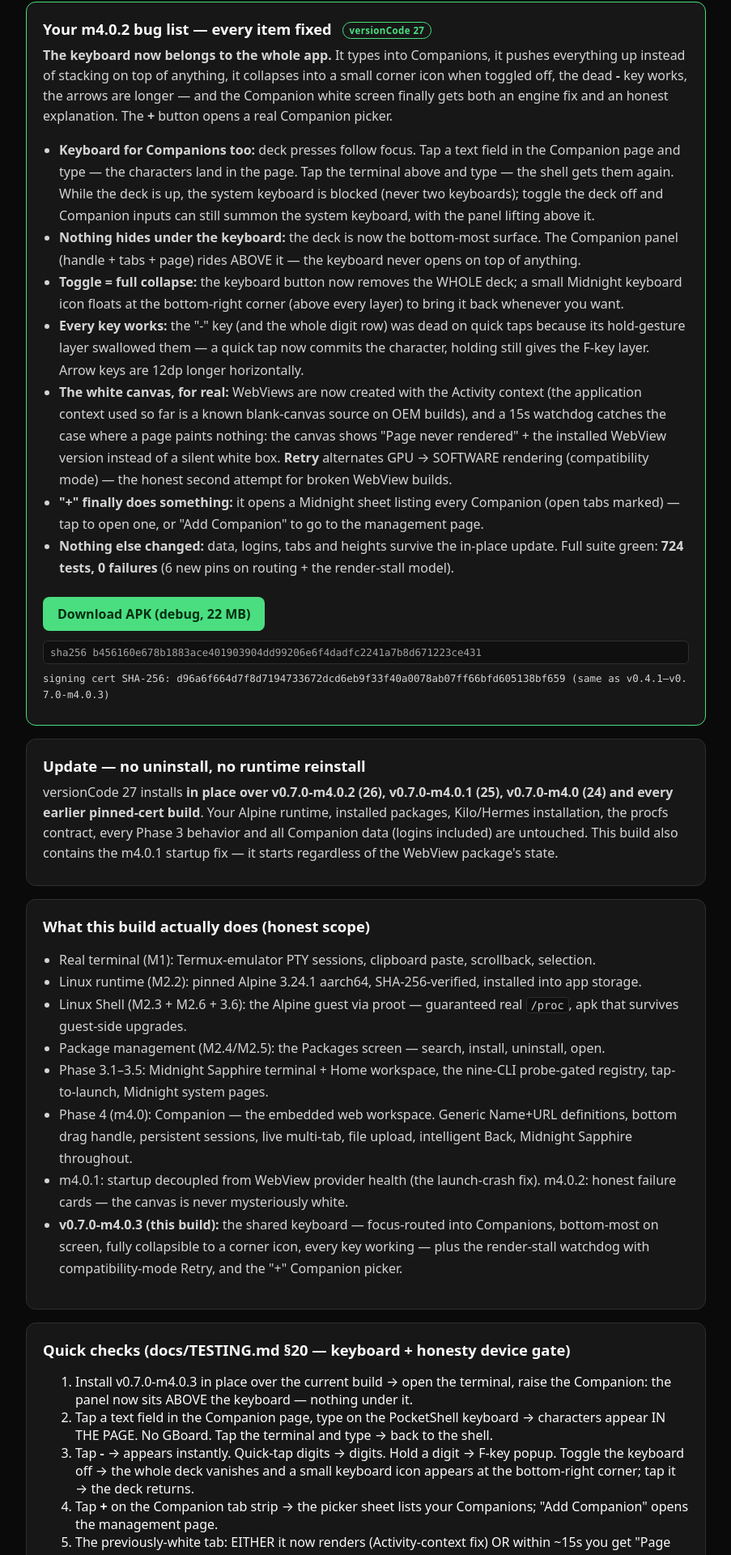
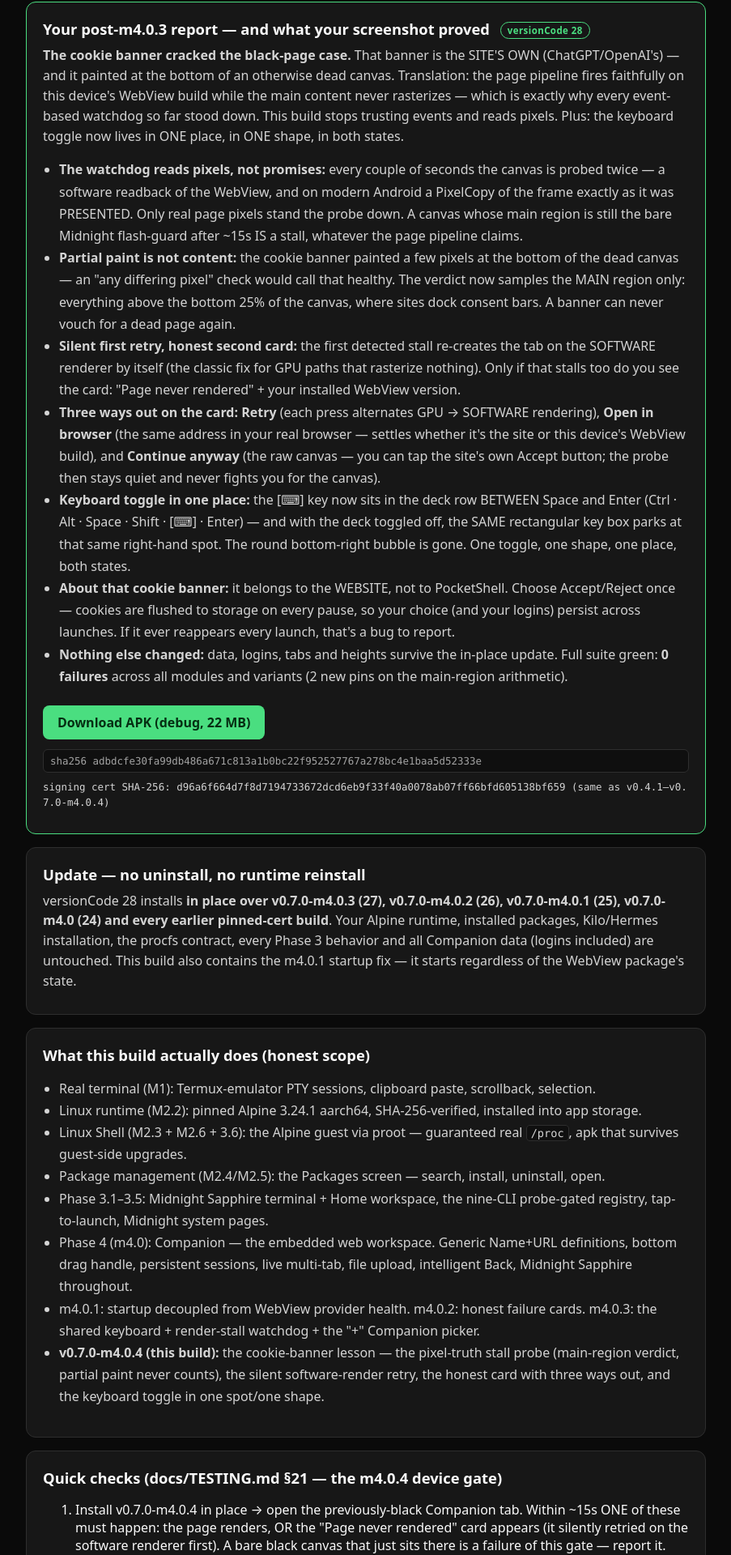
Before and after one commit to Taha-Raees/pocketshell, a Next.js app: page / in a window 1280 px wide. Shown: the part 157-2077 px from the top of the page at 81% size, without its empty margins (188-1091 px from the left). Built offline with nearby package versions, Linux system fonts and the light colour scheme.

Commit message:
delivery page: v0.7.0-m4.0.4 (vc28) — hashes adbdcfe3…/5facc45d…/7226695d…/ff4b449e…, tip d4b19d9, the cookie-banner lesson: pixel-truth stall probe + one-spot keyboard toggle

```diff
--- a/app/page.tsx
+++ b/app/page.tsx
@@ -1,10 +1,10 @@
-const VERSION = "v0.7.0-m4.0.3";
+const VERSION = "v0.7.0-m4.0.4";
 
 const HASHES = {
-  apk: "b456160e678b1883ace401903904dd99206e6f4dadfc2241a7b8d671223ce431",
-  zip: "0bcc2312ba0c02b3657c59af90b359dad20093fa03a3e2801b2db972a28d7ea5",
-  tgz: "b1bdd622ae5661687804829fb900ab50b2d95e0ce1e225762953c7840600faa3",
-  bundle: "919c9bcf569f3d1d0244216d960c0f823196df910f2a53b758dcd1ad3755abdd",
+  apk: "adbdcfe30fa99db486a671c813a1b0bc22f952527767a278bc4e1baa5d52333e",
+  zip: "5facc45d377f0767db5f7afe8111638242a3df015f58d9d471ec2a58cbe6c54a",
+  tgz: "722695d7bdb3f85116b01b5488a3311452e20a769072c2160c6f72445cccb7e3",
+  bundle: "ff4b449e615e43738a4a273786e4b7bff2a794f7c121beb6b0ab287d8ed42246",
 };
 
 function Sha({ text }: { text: string }) {
@@ -25,86 +25,92 @@
 
       <div className="card primary">
         <h2>
-          Your m4.0.2 bug list — every item fixed{" "}
-          <span className="badge">versionCode 27</span>
+          Your post-m4.0.3 report — and what your screenshot proved{" "}
+          <span className="badge">versionCode 28</span>
         </h2>
         <p>
-          <b>The keyboard now belongs to the whole app.</b> It types into
-          Companions, it pushes everything up instead of stacking on top of
-          anything, it collapses into a small corner icon when toggled off,
-          the dead <b>-</b> key works, the arrows are longer — and the
-          Companion white screen finally gets both an engine fix and an
-          honest explanation. The <b>+</b> button opens a real Companion
-          picker.
+          <b>The cookie banner cracked the black-page case.</b> That banner is
+          the SITE&apos;S OWN (ChatGPT/OpenAI&apos;s) — and it painted at the
+          bottom of an otherwise dead canvas. Translation: the page pipeline
+          fires faithfully on this device&apos;s WebView build while the main
+          content never rasterizes — which is exactly why every event-based
+          watchdog so far stood down. This build stops trusting events and
+          reads pixels. Plus: the keyboard toggle now lives in ONE place, in
+          ONE shape, in both states.
         </p>
         <ul className="steps">
           <li>
-            <b>Keyboard for Companions too:</b> deck presses follow focus.
-            Tap a text field in the Companion page and type — the characters
-            land in the page. Tap the terminal above and type — the shell
-            gets them again. While the deck is up, the system keyboard is
-            blocked (never two keyboards); toggle the deck off and Companion
-            inputs can still summon the system keyboard, with the panel
-            lifting above it.
+            <b>The watchdog reads pixels, not promises:</b> every couple of
+            seconds the canvas is probed twice — a software readback of the
+            WebView, and on modern Android a PixelCopy of the frame exactly as
+            it was PRESENTED. Only real page pixels stand the probe down. A
+            canvas whose main region is still the bare Midnight flash-guard
+            after ~15s IS a stall, whatever the page pipeline claims.
           </li>
           <li>
-            <b>Nothing hides under the keyboard:</b> the deck is now the
-            bottom-most surface. The Companion panel (handle + tabs + page)
-            rides ABOVE it — the keyboard never opens on top of anything.
+            <b>Partial paint is not content:</b> the cookie banner painted a
+            few pixels at the bottom of the dead canvas — an &quot;any
+            differing pixel&quot; check would call that healthy. The verdict
+            now samples the MAIN region only: everything above the bottom 25%
+            of the canvas, where sites dock consent bars. A banner can never
+            vouch for a dead page again.
           </li>
           <li>
-            <b>Toggle = full collapse:</b> the keyboard button now removes
-            the WHOLE deck; a small Midnight keyboard icon floats at the
-            bottom-right corner (above every layer) to bring it back
-            whenever you want.
+            <b>Silent first retry, honest second card:</b> the first detected
+            stall re-creates the tab on the SOFTWARE renderer by itself (the
+            classic fix for GPU paths that rasterize nothing). Only if that
+            stalls too do you see the card: &quot;Page never rendered&quot; +
+            your installed WebView version.
           </li>
           <li>
-            <b>Every key works:</b> the &quot;-&quot; key (and the whole
-            digit row) was dead on quick taps because its hold-gesture layer
-            swallowed them — a quick tap now commits the character, holding
-            still gives the F-key layer. Arrow keys are 12dp longer
-            horizontally.
+            <b>Three ways out on the card:</b> <b>Retry</b> (each press
+            alternates GPU → SOFTWARE rendering), <b>Open in browser</b> (the
+            same address in your real browser — settles whether it&apos;s the
+            site or this device&apos;s WebView build), and{" "}
+            <b>Continue anyway</b> (the raw canvas — you can tap the site&apos;s
+            own Accept button; the probe then stays quiet and never fights you
+            for the canvas).
           </li>
           <li>
-            <b>The white canvas, for real:</b> WebViews are now created with
-            the Activity context (the application context used so far is a
-            known blank-canvas source on OEM builds), and a 15s watchdog
-            catches the case where a page paints nothing: the canvas shows
-            &quot;Page never rendered&quot; + the installed WebView version
-            instead of a silent white box. <b>Retry</b> alternates GPU →
-            SOFTWARE rendering (compatibility mode) — the honest second
-            attempt for broken WebView builds.
+            <b>Keyboard toggle in one place:</b> the [⌨] key now sits in the
+            deck row BETWEEN Space and Enter (Ctrl · Alt · Space · Shift ·
+            [⌨] · Enter) — and with the deck toggled off, the SAME rectangular
+            key box parks at that same right-hand spot. The round bottom-right
+            bubble is gone. One toggle, one shape, one place, both states.
           </li>
           <li>
-            <b>&quot;+&quot; finally does something:</b> it opens a Midnight
-            sheet listing every Companion (open tabs marked) — tap to open
-            one, or &quot;Add Companion&quot; to go to the management page.
+            <b>About that cookie banner:</b> it belongs to the WEBSITE, not to
+            PocketShell. Choose Accept/Reject once — cookies are flushed to
+            storage on every pause, so your choice (and your logins) persist
+            across launches. If it ever reappears every launch, that&apos;s a
+            bug to report.
           </li>
           <li>
             <b>Nothing else changed:</b> data, logins, tabs and heights
-            survive the in-place update. Full suite green: <b>724 tests, 0
-            failures</b> (6 new pins on routing + the render-stall model).
+            survive the in-place update. Full suite green: <b>0 failures</b>{" "}
+            across all modules and variants (2 new pins on the main-region
+            arithmetic).
           </li>
         </ul>
-        <a className="btn" href="/PocketShell-v0.7.0-m4.0.3-debug.apk">
+        <a className="btn" href="/PocketShell-v0.7.0-m4.0.4-debug.apk">
           Download APK (debug, 22 MB)
         </a>
         <Sha text={HASHES.apk} />
         <p className="mono" style={{ border: "none", background: "transparent", padding: 0 }}>
-          signing cert SHA-256: d96a6f664d7f8d7194733672dcd6eb9f33f40a0078ab07ff66bfd605138bf659 (same as v0.4.1–v0.7.0-m4.0.3)
+          signing cert SHA-256: d96a6f664d7f8d7194733672dcd6eb9f33f40a0078ab07ff66bfd605138bf659 (same as v0.4.1–v0.7.0-m4.0.4)
         </p>
       </div>
 
       <div className="card">
         <h2>Update — no uninstall, no runtime reinstall</h2>
         <p>
-          versionCode 27 installs <b>in place over v0.7.0-m4.0.2 (26),
-          v0.7.0-m4.0.1 (25), v0.7.0-m4.0 (24) and every earlier pinned-cert
-          build</b>. Your Alpine runtime, installed packages, Kilo/Hermes
-          installation, the procfs contract, every Phase 3 behavior and all
-          Companion data (logins included) are untouched. This build also
-          contains the m4.0.1 startup fix — it starts regardless of the
-          WebView package&apos;s state.
+          versionCode 28 installs <b>in place over v0.7.0-m4.0.3 (27),
+          v0.7.0-m4.0.2 (26), v0.7.0-m4.0.1 (25), v0.7.0-m4.0 (24) and every
+          earlier pinned-cert build</b>. Your Alpine runtime, installed
+          packages, Kilo/Hermes installation, the procfs contract, every Phase
+          3 behavior and all Companion data (logins included) are untouched.
+          This build also contains the m4.0.1 startup fix — it starts
+          regardless of the WebView package&apos;s state.
         </p>
       </div>
 
@@ -140,54 +146,50 @@
             throughout.
           </li>
           <li>
-            m4.0.1: startup decoupled from WebView provider health (the
-            launch-crash fix). m4.0.2: honest failure cards — the canvas is
-            never mysteriously white.
+            m4.0.1: startup decoupled from WebView provider health. m4.0.2:
+            honest failure cards. m4.0.3: the shared keyboard + render-stall
+            watchdog + the &quot;+&quot; Companion picker.
           </li>
           <li>
-            <b>v0.7.0-m4.0.3 (this build):</b> the shared keyboard —
-            focus-routed into Companions, bottom-most on screen, fully
-            collapsible to a corner icon, every key working — plus the
-            render-stall watchdog with compatibility-mode Retry, and the
-            &quot;+&quot; Companion picker.
+            <b>v0.7.0-m4.0.4 (this build):</b> the cookie-banner lesson — the
+            pixel-truth stall probe (main-region verdict, partial paint never
+            counts), the silent software-render retry, the honest card with
+            three ways out, and the keyboard toggle in one spot/one shape.
           </li>
         </ul>
       </div>
 
       <div className="card">
-        <h2>Quick checks (docs/TESTING.md §20 — keyboard + honesty device gate)</h2>
+        <h2>Quick checks (docs/TESTING.md §21 — the m4.0.4 device gate)</h2>
         <ol className="steps">
           <li>
-            Install {VERSION} in place over the current build → open the
-            terminal, raise the Companion: the panel now sits ABOVE the
-            keyboard — nothing under it.
+            Install {VERSION} in place → open the previously-black Companion
+            tab. Within ~15s ONE of these must happen: the page renders, OR
+            the &quot;Page never rendered&quot; card appears (it silently
+            retried on the software renderer first). A bare black canvas that
+            just sits there is a failure of this gate — report it.
           </li>
           <li>
-            Tap a text field in the Companion page, type on the PocketShell
-            keyboard → characters appear IN THE PAGE. No GBoard. Tap the
-            terminal and type → back to the shell.
+            On the card, try <b>Open in browser</b> — the same address in your
+            real browser. If it works there, this device&apos;s WebView build
+            is the culprit (the card shows its version — report it).
           </li>
           <li>
-            Tap <b>-</b> → appears instantly. Quick-tap digits → digits.
-            Hold a digit → F-key popup. Toggle the keyboard off → the whole
-            deck vanishes and a small keyboard icon appears at the
-            bottom-right corner; tap it → the deck returns.
+            Try <b>Continue anyway</b>: the raw canvas comes back — if the
+            site&apos;s cookie banner is there, tap Accept/Reject once, then
+            fully close and reopen PocketShell: the banner must NOT return
+            (cookies persist).
           </li>
           <li>
-            Tap <b>+</b> on the Companion tab strip → the picker sheet lists
-            your Companions; &quot;Add Companion&quot; opens the management
-            page.
+            Keyboard: the [⌨] key sits between Space and Enter; tap it → the
+            deck collapses and the SAME rectangular key box appears at that
+            right-hand spot (no round bubble); tap it → the deck returns.
           </li>
           <li>
-            The previously-white tab: EITHER it now renders (Activity-context
-            fix) OR within ~15s you get &quot;Page never rendered&quot; + the
-            WebView version — never a silent white box. Try <b>Retry</b>:
-            the second attempt uses SOFTWARE rendering (compatibility mode).
-            Report the WebView version shown on the card.
-          </li>
-          <li>
-            Regressions: §18 startup, §19 failure cards, §17 spot-checks
-            (drag 1:1, tabs, upload, Back, login persistence).
+            Regressions: §20 (deck types into Companion AND terminal, deck
+            pushes everything up, &quot;-&quot;/digits quick-tap), §18
+            startup, §17 spot-checks (drag 1:1, tabs, upload, Back, login
+            persistence).
           </li>
         </ol>
       </div>
@@ -201,10 +203,10 @@
           procfs contract, and the Phase 4 Companion design contract with
           the §22/§23/§24 amendments.
         </p>
-        <a className="btn secondary" href="/PocketShell-v0.7.0-m4.0.3-source.zip">
+        <a className="btn secondary" href="/PocketShell-v0.7.0-m4.0.4-source.zip">
           source.zip
         </a>
-        <a className="btn secondary" href="/PocketShell-v0.7.0-m4.0.3-source.tar.gz">
+        <a className="btn secondary" href="/PocketShell-v0.7.0-m4.0.4-source.tar.gz">
           source.tar.gz
         </a>
         <a className="btn secondary" href="/pocketshell-m2.gitbundle">
@@ -227,10 +229,10 @@
         v0.7.0-m3.1 terminal redesign · m3.2 OS launcher · m3.3 flat
         workspace · m3.4 registry expansion · m3.5 command launch fix · m3.6
         procfs contract · m4.0 Phase 4 Companion · m4.0.1 startup hotfix ·
-        m4.0.2 honest failure surfaces ·{" "}
-        <b>v0.7.0-m4.0.3 (this build): one keyboard for everything — and the
-        white canvas can no longer hide</b>. Your device keeps doing the QA
-        that matters.
+        m4.0.2 honest failure surfaces · m4.0.3 one keyboard for everything ·{" "}
+        <b>v0.7.0-m4.0.4 (this build): the cookie-banner lesson — pixels over
+        promises, and one toggle in one place</b>. Your device keeps doing the
+        QA that matters.
       </footer>
     </main>
   );
```
Also changed, not shown: download/README.md.
